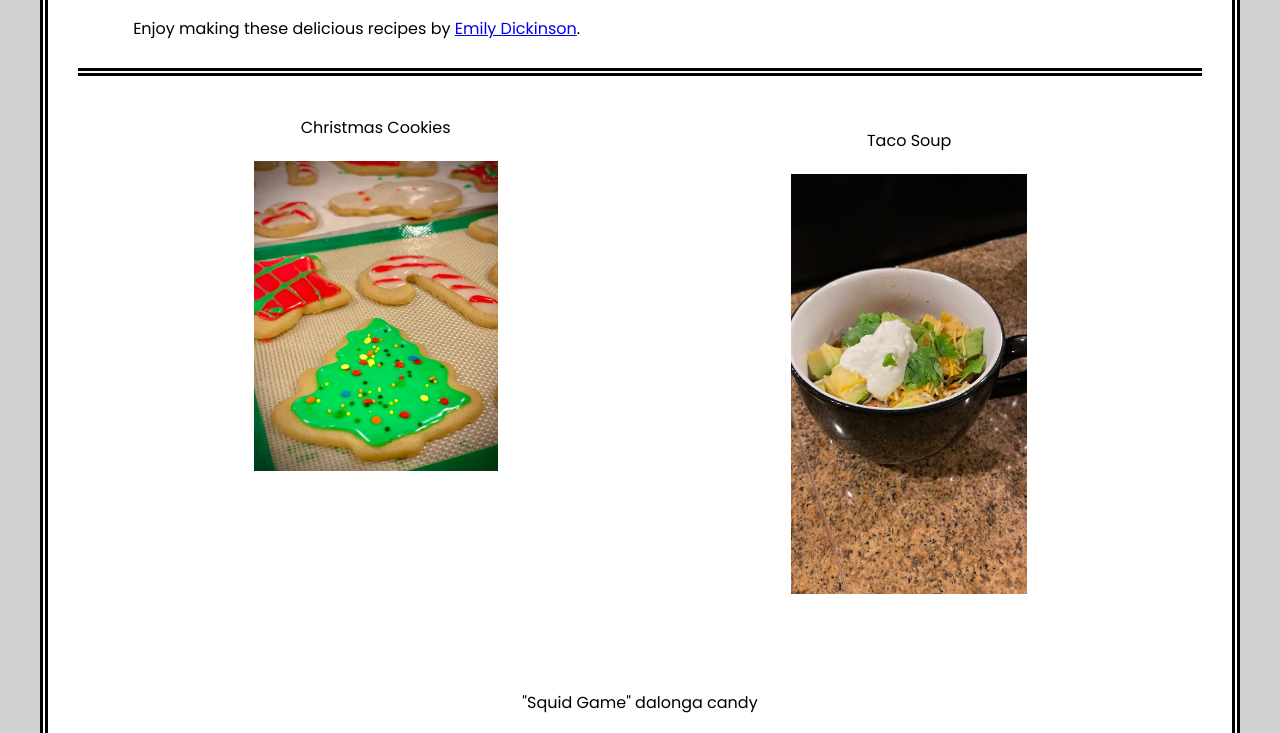
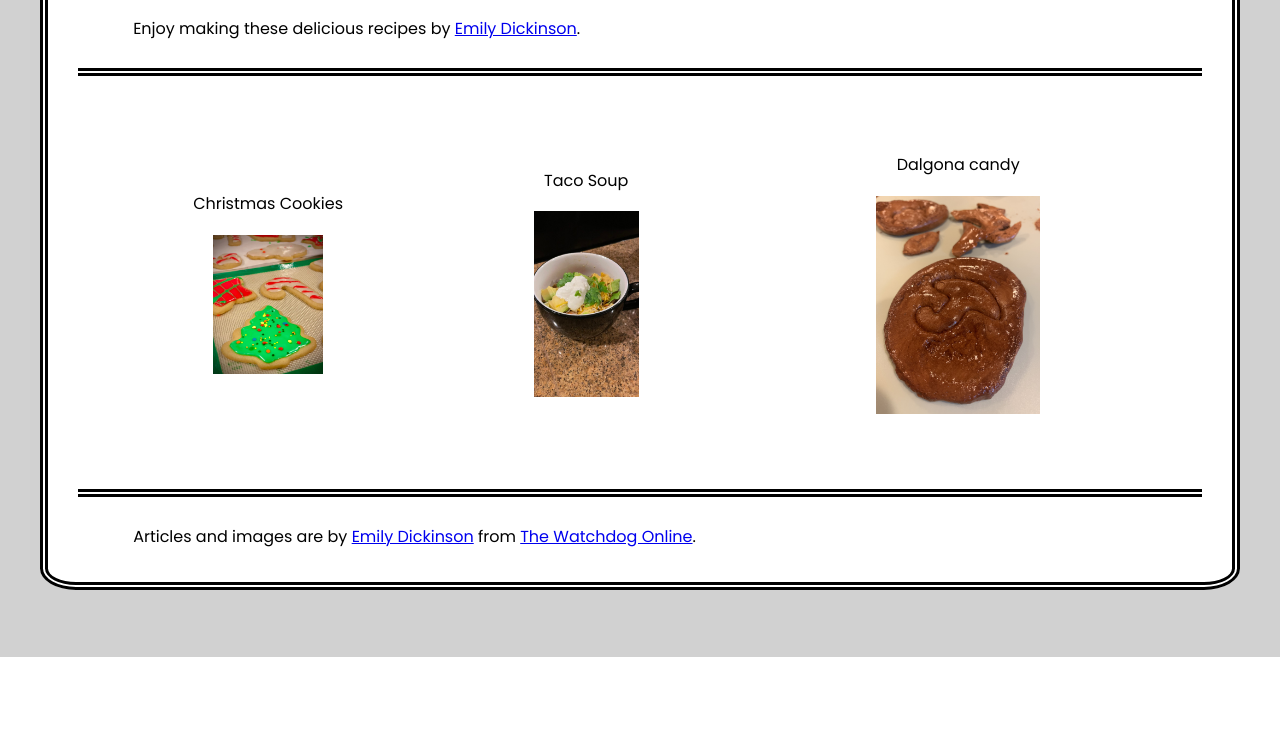
Before and after one commit to ChristineCPham/odin-recipes, a plain HTML site: page index.html in a window 1280 px wide. Shown: the part 143-876 px from the top of the page. After the commit the page ends 800 px from the top, so only its background shows below. Drawn offline with Linux system fonts and the light colour scheme.

Commit message:
Reuploading due to git errors

```diff
--- a/css/style.css
+++ b/css/style.css
@@ -4,14 +4,14 @@
     --recipes-border: .25em solid white;
     --recipes-margin: .5em;
     --recipes-shadow: 0 0 .5em .5em rgb(150, 150, 150);
+    --recipes-padding: 5vh;
 }
 
 .recipes {
-    display: grid;
-    grid-template-areas:
-    "christmas-cookies taco-soup"
-    "dalgona-candy dalgona-candy";
+    display: flex;
     text-align: center;
+    align-items: center;
+    justify-content: space-around;
 }
 
 .recipes a {
@@ -24,9 +24,9 @@
 }
 
 .christmas-cookies {
-    grid-area: christmas-cookies;
     border: var(--recipes-border);
     margin: var(--recipes-margin);
+    padding: var(--recipes-padding)
 }
 
 .christmas-cookies:hover {
@@ -34,10 +34,9 @@
 }
 
 .taco-soup {
-    grid-area: taco-soup;
     border: var(--recipes-border);
     margin: var(--recipes-margin);
-    padding: 1em;
+    padding: var(--recipes-padding)
 }
 
 .taco-soup:hover {
@@ -45,10 +44,9 @@
 }
 
 .dalgona-candy {
-    grid-area: dalgona-candy;
     border: var(--recipes-border);
     margin: var(--recipes-margin);
-    padding: 1em;
+    padding: var(--recipes-padding)
 }
 
 .dalgona-candy:hover {
--- a/index.html
+++ b/index.html
@@ -32,8 +32,8 @@
 
         <div class="dalgona-candy">
             <a href="./pages/dalgona-candy.html">
-            <p>"Squid Game" dalonga candy</p>
-            <img src="img/dalgona-candy-img.jpg" alt="">
+            <p>Dalgona candy</p>
+            <img src="./img/dalgona-candy-two-img.jpg" alt="">
             </a>
         </div>
     </section>
```
Also changed, not shown: img/dalgona-candy-two-img.jpg (added), img/taco-soup-cooking-img.jpeg (deleted).
